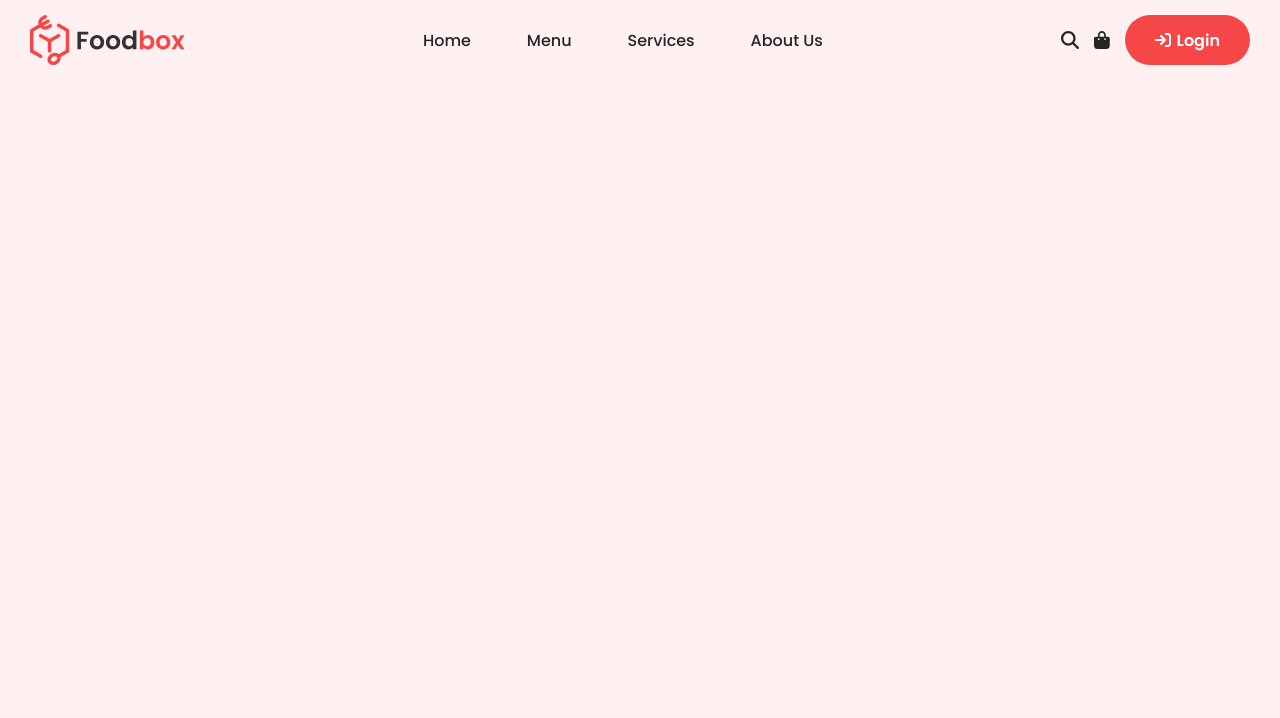
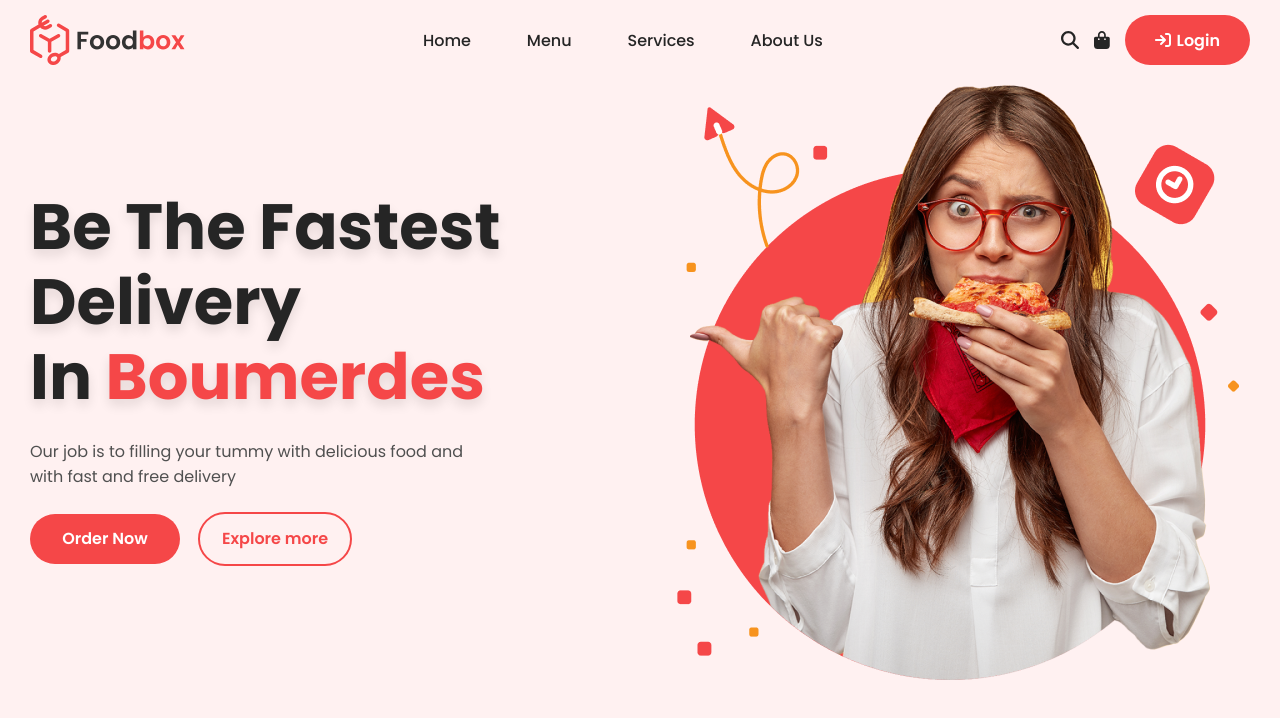
Before and after one commit to AnisKehila/foodbox, a website built with webpack: page dist/index.html in a window 1280 px wide. Built offline with nearby package versions, Linux system fonts and the light colour scheme.

Commit message:
add home section

```diff
--- a/package.json
+++ b/package.json
@@ -6,6 +6,8 @@
   "scripts": {
     "test": "echo \"Error: no test specified\" && exit 1",
     "build": "webpack",
+    "predeploy": "npm run build",
+    "deploy": "gh-pages -d dist",
     "start": "webpack serve --open",
     "watch": "webpack --watch"
   },
@@ -21,6 +23,7 @@
   "homepage": "https://github.com/AnisKehila/foodbox#readme",
   "devDependencies": {
     "file-loader": "^6.2.0",
+    "gh-pages": "^5.0.0",
     "html-webpack-plugin": "^5.5.0",
     "mini-css-extract-plugin": "^2.7.2",
     "sass": "^1.58.0",
--- /dev/null
+++ b/src/components/main-section/home.js
@@ -0,0 +1,37 @@
+import hero from '../../img/hero-pic 2.png';
+export function home() {
+    const home = document.createElement('section');
+    home.className = 'home section';
+    home.setAttribute('id', 'home');
+    const divText = document.createElement('div');
+    divText.className = 'section-text';
+    const title = document.createElement('h1');
+    title.className = 'section-title';
+    title.innerHTML = 'Be The Fastest <br> Delivery <br> In <span style="color: #F54748;">Boumerdes</span>';
+    divText.appendChild(title);
+    const p = document.createElement('p');
+    p.className = 'section-paragraph';
+    p.innerHTML = 'Our job is to filling your tummy with delicious food and with fast and free delivery';
+    divText.appendChild(p);
+    const btns = document.createElement('div');
+    btns.className = 'section-buttons';
+    const login = document.createElement('a');
+    login.href = '#';
+    login.className = 'button';
+    login.innerHTML = 'Order Now';
+    const explore = document.createElement('a');
+    explore.href = '#';
+    explore.className = 'button-border';
+    explore.innerHTML = 'Explore more';
+    btns.appendChild(login);
+    btns.appendChild(explore);
+    divText.appendChild(btns)
+    home.appendChild(divText);
+    const imgSec = document.createElement('div');
+    imgSec.className = 'section-img';
+    const img = new Image();
+    img.src = hero;
+    imgSec.appendChild(img);
+    home.appendChild(imgSec);
+    return home;
+}
--- /dev/null
+++ b/src/components/main.js
@@ -0,0 +1,6 @@
+import {home} from './main-section/home';
+export function main() {
+    const main = document.createElement('main');
+    main.appendChild(home());
+    return main;
+}
--- a/src/index.js
+++ b/src/index.js
@@ -1,10 +1,12 @@
 import './style/style.scss';
 import '@fortawesome/fontawesome-free/js/all';
 import {header} from './components/header';
+import {main} from './components/main';
 function app() {
     const element = document.createElement('div');
     element.setAttribute('id','content');
     element.appendChild(header());
+    element.appendChild(main());
     return element;
 }
 document.body.appendChild(app());
```
Also changed, not shown: dist/f7cd43ed913f27547245.svg (added), dist/index.html, dist/main.css (added), dist/runtime.bundle.js, 2 other files.
